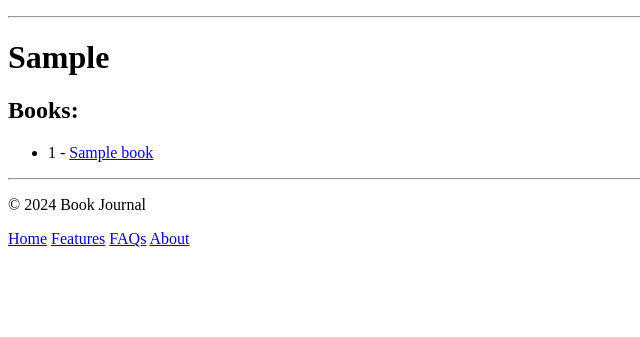
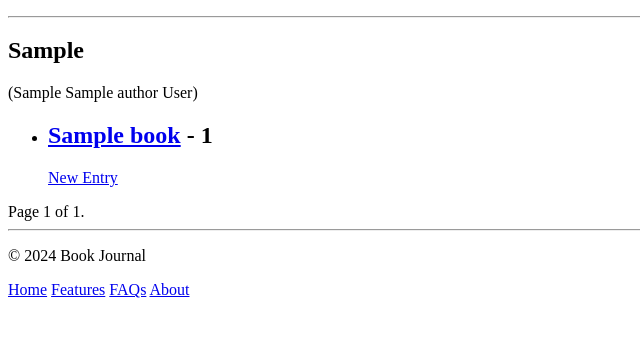
Before and after one commit to alex-b1729/bookjournal, a Django app: page /authors/1/ in a window 1280 px wide. Shown: the part 133-470 px from the top of the page, without its empty margins (0-640 px from the left). Run offline with Django 5.2, Linux system fonts and the light colour scheme; tables that the repository leaves empty hold one stand-in row (values such as "Sample post").

Commit message:
reconfig AuthorDetailView to function like a book list view

```diff
--- a/bookjournal/urls.py
+++ b/bookjournal/urls.py
@@ -43,7 +43,7 @@ urlpatterns = [
         'authors/',
         include([
             path('', journal_views.AuthorListView.as_view(), name='author_list'),
-            path('<int:pk>/', journal_views.AuthorDetailView.as_view(), name='author_detail'),
+            path('<int:author_pk>/', journal_views.AuthorDetailView.as_view(), name='author_detail'),
         ])
     ),
 ]
--- a/journal/models/library.py
+++ b/journal/models/library.py
@@ -31,10 +31,14 @@ class Author(models.Model):
         if self.aka:
             return str(self.aka)
         else:
-            return ' '.join([str(s) for s in [self.first_name, self.middle_name, self.last_name]])
+            return self.full_name
 
     def get_absolute_url(self):
         return reverse('author_detail', args=[self.pk])
+
+    @property
+    def full_name(self):
+        return ' '.join([str(s) for s in [self.first_name, self.middle_name, self.last_name]])
 
 
 class Book(models.Model):
--- a/journal/templates/library/author_detail.html
+++ b/journal/templates/library/author_detail.html
@@ -1,19 +1,25 @@
 {% extends 'base.html' %}
 
+{# this is really setup like a book list view but filtered by an author #}
+
 {% block content %}
-<h1>{{ author }}</h1>
-{% with books=author.book_set.all %}
-{% if books %}
-<h2>Books:</h2>
+<h2>{{ author }}</h2>
+{% if author.aka %}
+<p>({{ author.full_name }})</p>
+{% endif %}
+
 <ul>
     {% for book in books %}
     <li>
-        {{ book.published }} - <a href="{{ book.get_absolute_url }}">{{ book }}</a>
+        <h2>
+            <a href="{{ book.get_absolute_url }}">{{ book }}</a>
+            - {{ book.published }}
+        </h2>
+        <a href="{% url 'entry_create' request.user.username book.pk %}">New Entry</a>
     </li>
+    {% empty %}
+    <li>No books for this author.</li>
     {% endfor %}
 </ul>
-{% else %}
-<p>No books for this author yet.</p>
-{% endif %}
-{% endwith %}
+{% include 'partials/pagination.html' with page=page_obj %}
 {% endblock content %}
--- a/journal/templates/library/author_list.html
+++ b/journal/templates/library/author_list.html
@@ -5,11 +5,11 @@
     <ul>
         {% for author in authors %}
         <li>
-            <h5>
+            <h2>
                 <a href="{{ author.get_absolute_url }}">
                     {{ author }}
                 </a>
-            </h5>
+            </h2>
             {% with books=author.book_set %}
             {% if books %}
             <p>{{ books.count }} books</p>
--- a/journal/views.py
+++ b/journal/views.py
@@ -205,11 +205,24 @@ class AuthorListView(generic.ListView):
         return context
 
 
-class AuthorDetailView(generic.DetailView):
-    model = models.Author
+class AuthorDetailView(generic.ListView):
+    author = None
+    context_object_name = 'books'
+    paginate_by = 3
     template_name = 'library/author_detail.html'
+
+    def dispatch(self, request, *args, **kwargs):
+        self.author = get_object_or_404(
+            models.Author,
+            pk=kwargs.get('author_pk'),
+        )
+        return super().dispatch(request, *args, **kwargs)
+
+    def get_queryset(self):
+        return models.Book.objects.filter(authors__in=[self.author])
 
     def get_context_data(self, **kwargs):
         context = super().get_context_data(**kwargs)
+        context['author'] = self.author
         context['section'] = 'authors'
         return context
```
